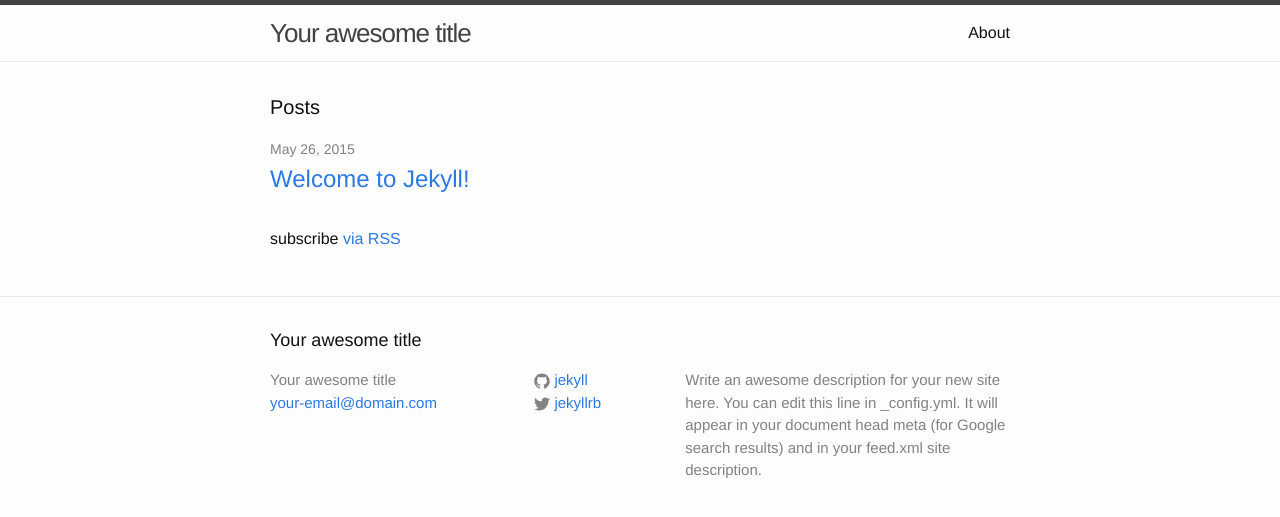
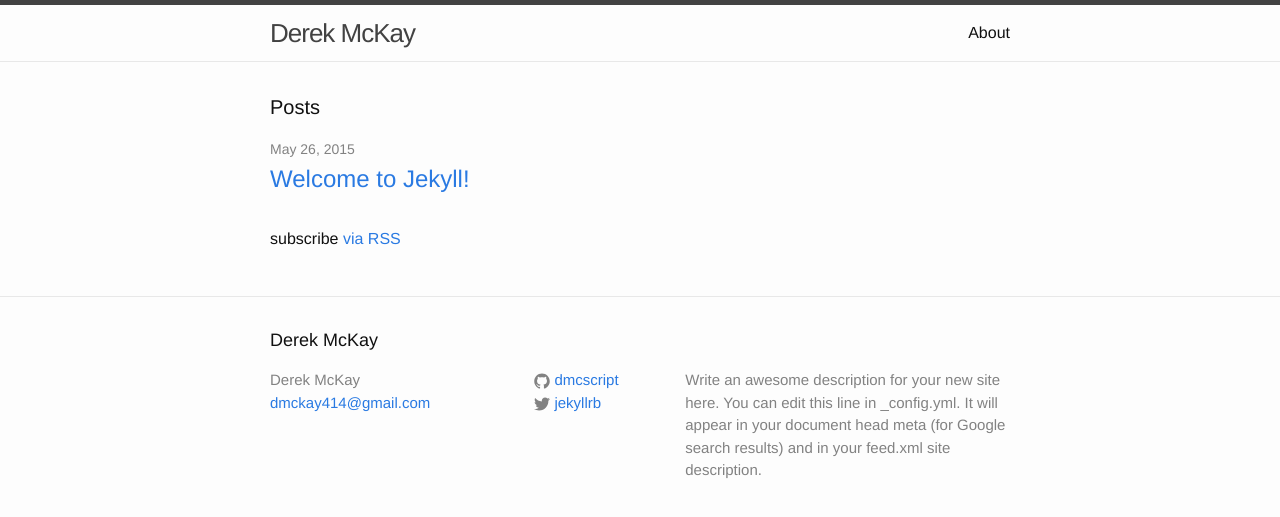
Before and after one commit to dmcscript/dmcscript.github.io, a Jekyll site: the page built from index.html, in a window 1280 px wide. Shown: the top 517 px of the page. Built offline with Jekyll 4.4.1, drawn with Linux system fonts in a browser that asks for light colours.

Commit message:
added CNAME and update YAMAL

```diff
--- /dev/null
+++ b/CNAME
@@ -0,0 +1 @@
+dereklmckay.com
--- a/_config.yml
+++ b/_config.yml
@@ -1,14 +1,14 @@
 # Site settings
-title: Your awesome title
-email: your-email@domain.com
+title: Derek McKay
+email: dmckay414@gmail.com
 description: > # this means to ignore newlines until "baseurl:"
   Write an awesome description for your new site here. You can edit this
   line in _config.yml. It will appear in your document head meta (for
   Google search results) and in your feed.xml site description.
 baseurl: "" # the subpath of your site, e.g. /blog/
-url: "http://yourdomain.com" # the base hostname & protocol for your site
+url: "dereklmckay.com" # the base hostname & protocol for your site
 twitter_username: jekyllrb
-github_username:  jekyll
+github_username:  dmcscript
 
 # Build settings
 markdown: kramdown
```
